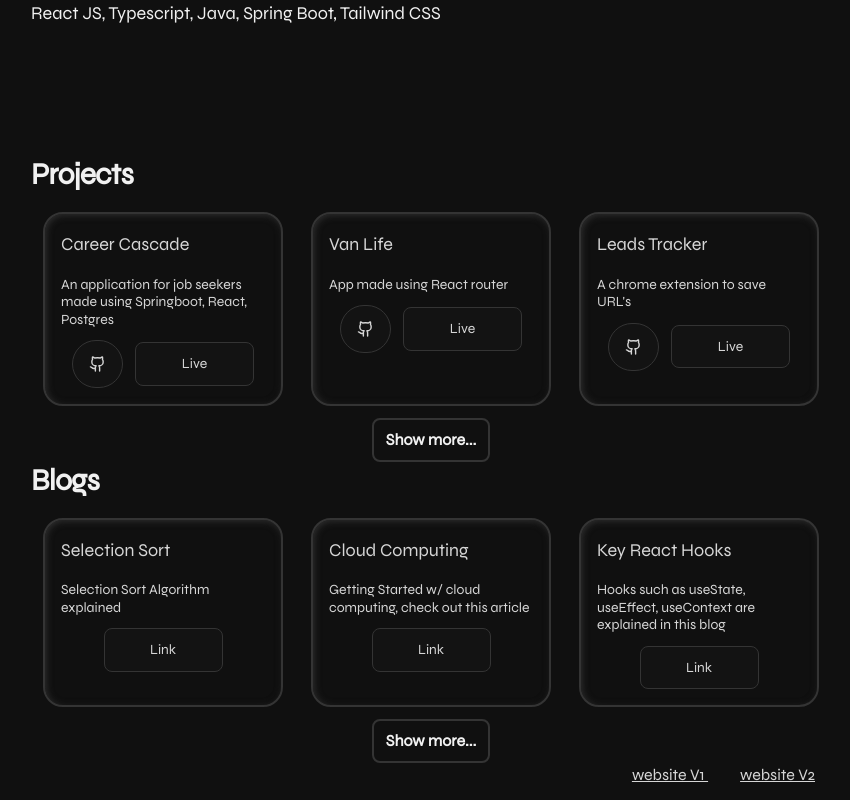
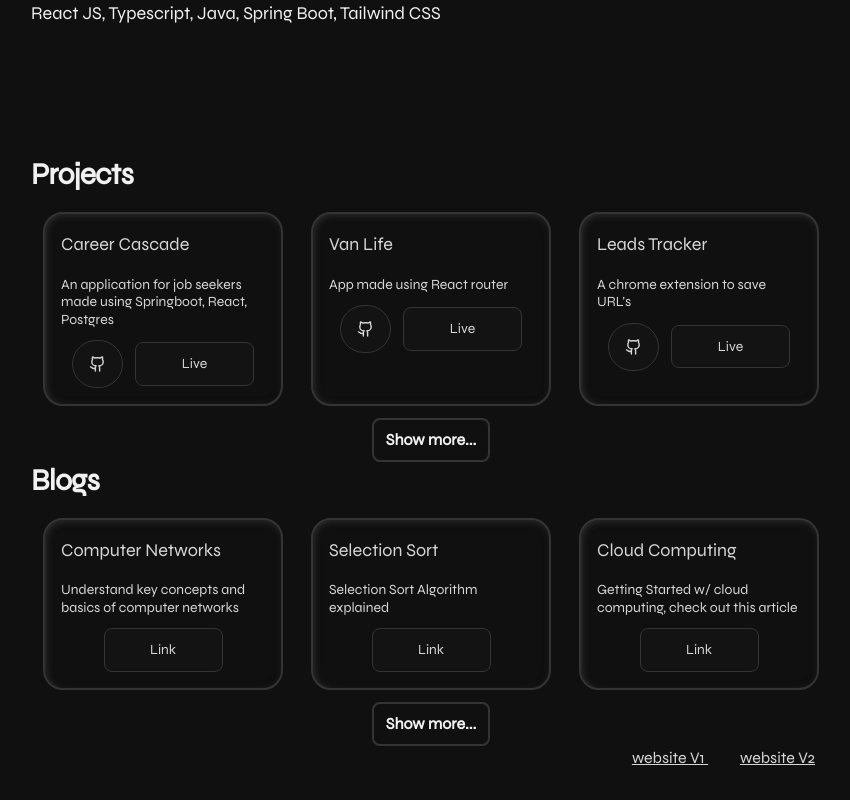
Before and after one commit to mohs-in/website_v3, a React (Vite) app: page / in a window 1280 px wide. Shown: the part 552-1352 px from the top of the page, without its empty margins (209-1059 px from the left). Built offline with nearby package versions, Linux system fonts and the light colour scheme.

Commit message:
added computer networks: key concepts blog

```diff
--- a/src/components/BlogList.js
+++ b/src/components/BlogList.js
@@ -1,4 +1,10 @@
 export default [
+    {
+        id: 4,
+        title: "Computer Networks",
+        description: "Understand key concepts and basics of computer networks",
+        link: "https://mohsinkhansab.hashnode.dev/introduction-to-computer-networks-key-concepts-and-basics"
+    },
     {
         id: 3,
         title: "Selection Sort",
```
